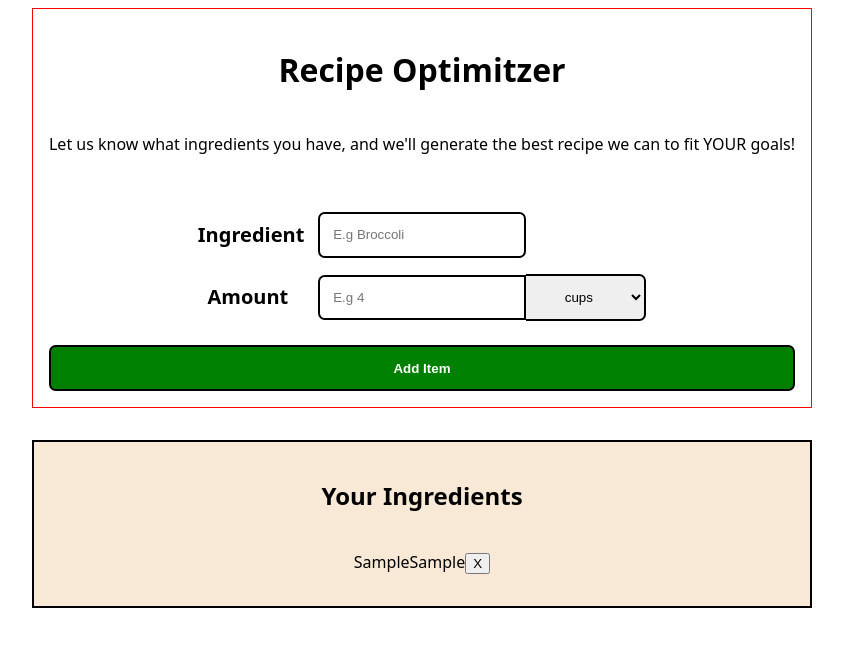
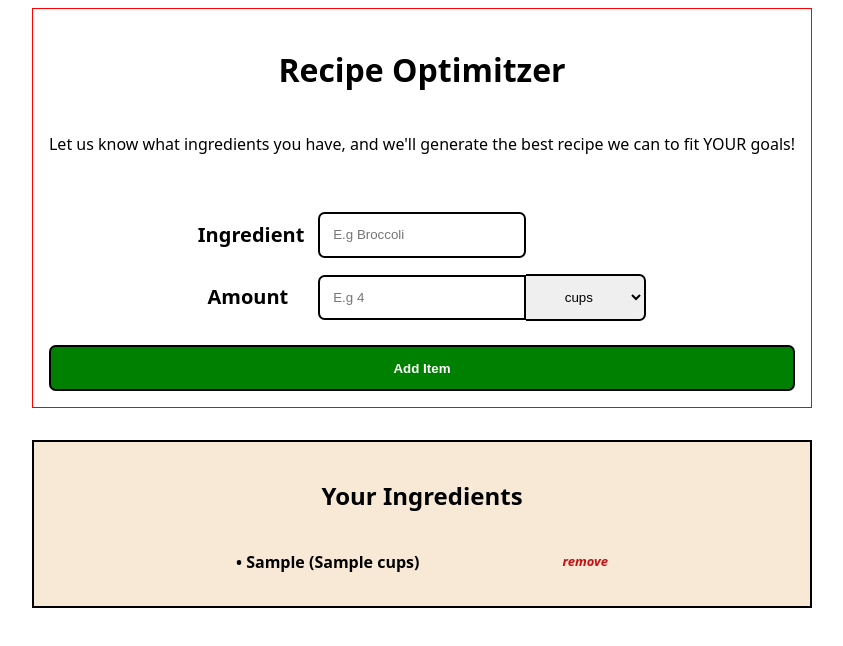
Before and after one commit to tdziewa08/Recipe-Finder, a React (Vite) app in the folder New App/: page / in a window 1280 px wide. Both pictures are taken after typing "Sample", "Sample" into the empty fields and a click on the button "Add Item". Shown: the top 646 px of the page, without its empty margins (218-1061 px from the left). Built offline with nearby package versions, Linux system fonts and the light colour scheme.

Commit message:
styling and remove item functionality

```diff
--- a/New App/package.json
+++ b/New App/package.json
@@ -10,6 +10,7 @@
     "preview": "vite preview"
   },
   "dependencies": {
+    "nanoid": "^5.1.6",
     "react": "^19.2.0",
     "react-dom": "^19.2.0",
     "react-router-dom": "^7.9.6"
--- a/New App/src/components/Home.jsx
+++ b/New App/src/components/Home.jsx
@@ -1,28 +1,34 @@
 import React from "react"
 import IngredientList from "./IngredientList"
+import { nanoid } from "nanoid"
 
 export default function Home() {
 
     const [myIngredients, setMyIngredients] = React.useState([])
-    const [ingredientInput, setIngredientInput] = React.useState("")
-    const [amountInput, setAmounttInput] = React.useState("")
-    const [selectedUnit, setSelectedUnit] = React.useState("")
+    const [ingredient, setIngredient] = React.useState("")
+    const [amount, setAmount] = React.useState("")
+    const [unit, setUnit] = React.useState("cups")
 
     function addItem() {
-        if(ingredientInput || amountInput)
+        if(ingredient || amount)
         {
             let newestItem = {}
             newestItem = {
-                ingredient: ingredientInput,
-                amount: amountInput,
-                unit: selectedUnit
+                id: nanoid(),
+                ingredient: ingredient, //maybe add the capitalizing of the first letter functionality to here...
+                amount: amount,
+                unit: unit
             }
-            setMyIngredients(prevArray => [...prevArray, newestItem])
-            setIngredientInput("")
-            setAmounttInput("")
-            setSelectedUnit("")
+            setMyIngredients(prevArray => [newestItem, ...prevArray])
+            setIngredient("")
+            setAmount("")
+            setUnit("cups")
         }
+    }
 
+    function removeItem(id) {
+        const newIngredients = myIngredients.filter(item => item.id !== id)
+        setMyIngredients(newIngredients)
     }
 
     console.log(myIngredients)
@@ -37,8 +43,8 @@ export default function Home() {
                         <div className="ingredient-input">
                             <span>Ingredient</span>
                             <input
-                                value={ingredientInput}
-                                onChange={(e) => setIngredientInput(e.target.value)}
+                                value={ingredient}
+                                onChange={(e) => setIngredient(e.target.value)}
                                 type="text"
                                 placeholder="E.g Broccoli"
                             />
@@ -46,18 +52,20 @@ export default function Home() {
                         <div className="ingredient-input">
                             <span>Amount</span>
                             <input
-                                value={amountInput}
-                                onChange={(e) => setAmounttInput(e.target.value)}
+                                value={amount}
+                                onChange={(e) => setAmount(e.target.value)}
                                 type="text"
                                 placeholder="E.g 4"
                             />
-                            <select value={selectedUnit} onChange={(e) => setSelectedUnit(e.target.value)}>
-                                <option>cups</option>
-                                <option>ounces</option>
-                                <option>fluid ounces</option>
-                                <option>grams</option>
-                                <option>pounds</option>
-                                <option>units</option>
+                            <select value={unit} onChange={(e) => setUnit(e.target.value)}>
+                                <option value="cups" selected>cups</option>
+                                <option value="oz" >oz</option>
+                                <option value="fl oz" >fl oz</option>
+                                <option value="grams" >grams</option>
+                                <option value="pounds" >pounds</option>
+                                <option value="units" >units</option>
+                                <option value="teaspoons" >teaspoons</option>
+                                <option value="tablespoons" >tablespoons</option>
                             </select>
                         </div>
                     </div>
@@ -66,6 +74,7 @@ export default function Home() {
             </div>
             <IngredientList
                 list={myIngredients}
+                removeItem={removeItem}
             />
         </>
     )
--- a/New App/src/components/IngredientList.jsx
+++ b/New App/src/components/IngredientList.jsx
@@ -3,11 +3,9 @@ export default function IngredientList(props) {
     const fakeIngredients = ["apples", "bananas", "butter", "ravioli", "ground beef", "vanilla extract", "ground beef", "vanilla extract"]
     const theIngredients = props.list.map(item => {
         return (
-        <p>
-            <span>{item.ingredient}</span>
-            <span>{item.amount}</span>
-            <span>{item.unit}</span>
-            <button>X</button>
+            <p key={item.id} className="ingredient">
+                <span>&bull; {item.ingredient} ({item.amount} {item.unit})</span>
+                <span onClick={() => props.removeItem(item.id)}>remove</span>
             </p>
         )
     })
--- a/New App/src/index.css
+++ b/New App/src/index.css
@@ -108,3 +108,27 @@ body {
   font-weight: bold;
   margin-block: .25em;
 }
+
+.ingredient {
+  display: flex;
+  align-items: center;
+  justify-content: space-between;
+  width: 50%;
+  font-weight: bold;
+}
+
+.ingredient > span:nth-child(1) {
+
+}
+
+.ingredient > span:nth-child(2) {
+  color: rgb(199, 15, 15);
+  font-size: small;
+  font-style: italic;
+  /* margin-left: 5em; */
+  cursor: pointer;
+}
+
+.ingredient > span:nth-child(2):hover {
+  opacity: .5;
+}
```
Also changed, not shown: 1 other file (tests, documents, lock files or other folders). Lines whose indentation alone changed are shown as unchanged.
